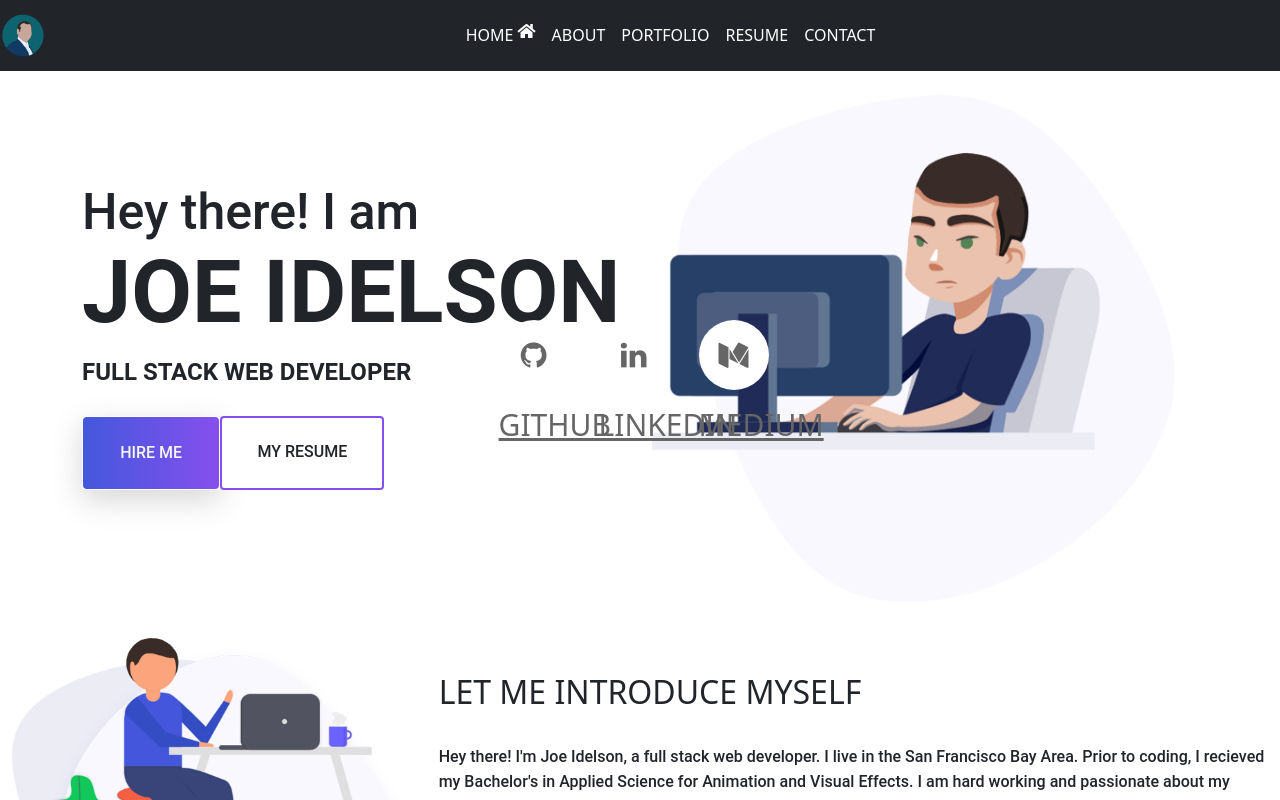
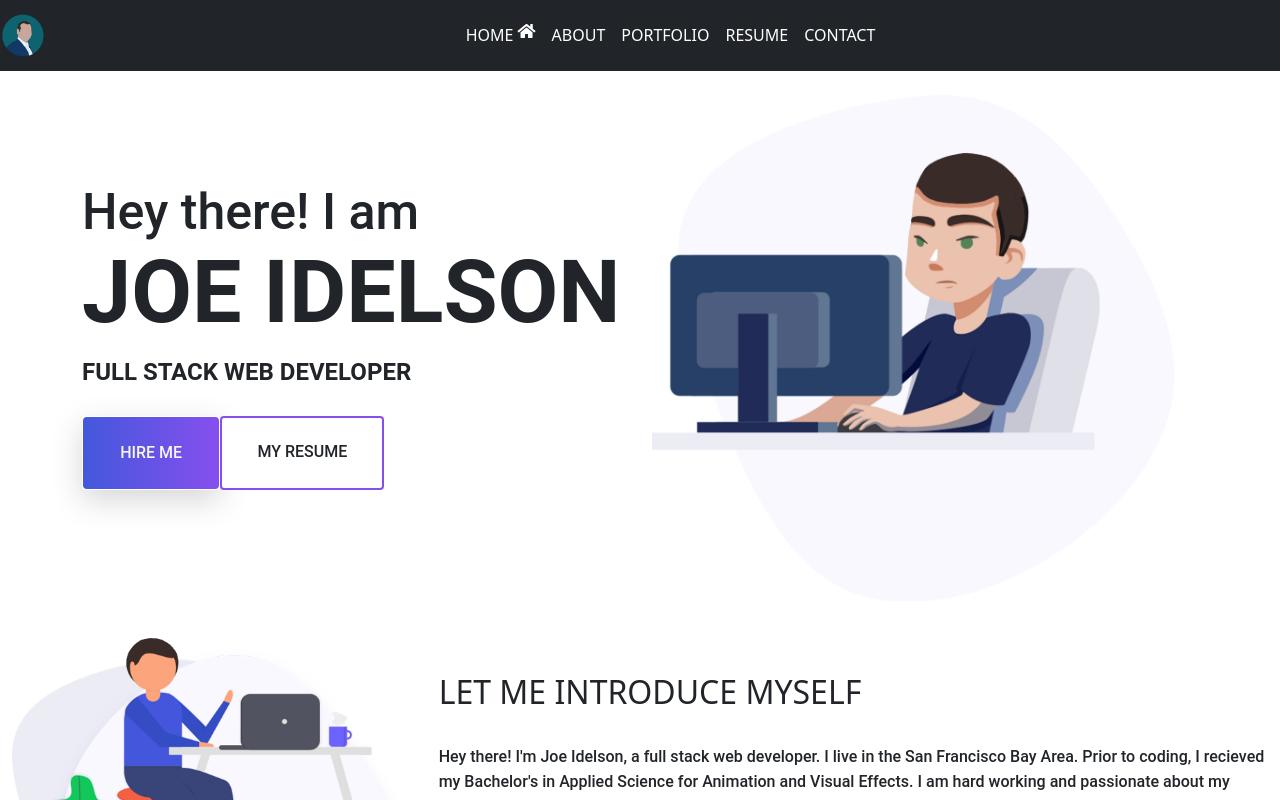
Before and after one commit to jidelson/my-website-old, a React (Create React App) app in the folder client/: page / in a window 1280 px wide. Shown: the top 800 px of the page. Built offline with nearby package versions, Linux system fonts and the light colour scheme.

Commit message:
fixed footer

```diff
--- a/client/src/components/layout/Footer.js
+++ b/client/src/components/layout/Footer.js
@@ -23,9 +23,9 @@ function Footer() {
                     <div className="col-md-12">
                         <div className="footer-social-icons py-4">
         	                <ul>
-		                        <li><a href="https://www.github.com/jidelson"><i className="fa fa-github" aria-hidden="true"></i>Github</a></li>
-		                        <li><a href="https://www.linkedin.com/in/joe-idelson/"><i className="fa fa-linkedin" aria-hidden="true"></i>LinkedIn</a></li>
-				                <li><a href="https://joeidelson.medium.com/"><i className="fa fa-medium" aria-hidden="true"></i>Medium</a></li>
+		                        <li><a href="https://www.github.com/jidelson"><i className="fa fa-github" aria-hidden="true"></i><p>Github</p></a></li>
+		                        <li><a href="https://www.linkedin.com/in/joe-idelson/"><i className="fa fa-linkedin" aria-hidden="true"></i><p>LinkedIn</p></a></li>
+				                {/* <li><a href="https://joeidelson.medium.com/"><i className="fa fa-medium" aria-hidden="true"></i>Medium</a></li> */}
 			                </ul>
 		                </div>
                     </div>
@@ -33,7 +33,6 @@ function Footer() {
                 </div>
 
             </div>
-
                     <div className="footer-bottom">
                         <p className="text-center mt-3 mb-0">
                             &copy;{new Date().getFullYear()} Joe Idelson - All Rights Reserved
@@ -78,7 +77,6 @@ ul li a:hover{
     padding: 0px;
     display: flex;
     position: absolute;
-    top: 40%;
     left: 49.5%;
     transform: translate(-50%);
     list-style-type: none;
@@ -128,5 +126,8 @@ ul li a:hover{
     box-shadow: 0 0 5px #11999E;
     text-shadow: 0 0 5px #11999E;
 }
+.footer-social-icons p{
+    font-size: 0;
+}
 
 `;
--- a/client/src/components/layout/Navbar.js
+++ b/client/src/components/layout/Navbar.js
@@ -26,7 +26,7 @@ function Navbar() {
           <ul className="navbar-nav m-auto">
             <li className="nav-item active">
               <Link className="nav-link text-uppercase ml-5" to="/">
-                Home&nbsp;<i class="fas fa-home"></i> <span className="sr-only">(current)</span></Link>
+                Home&nbsp;<i className="fas fa-home"></i> <span className="sr-only">(current)</span></Link>
             </li>
             <li className="nav-item">
               <Link className="nav-link text-uppercase ml-5" to="/about">About</Link>
```
